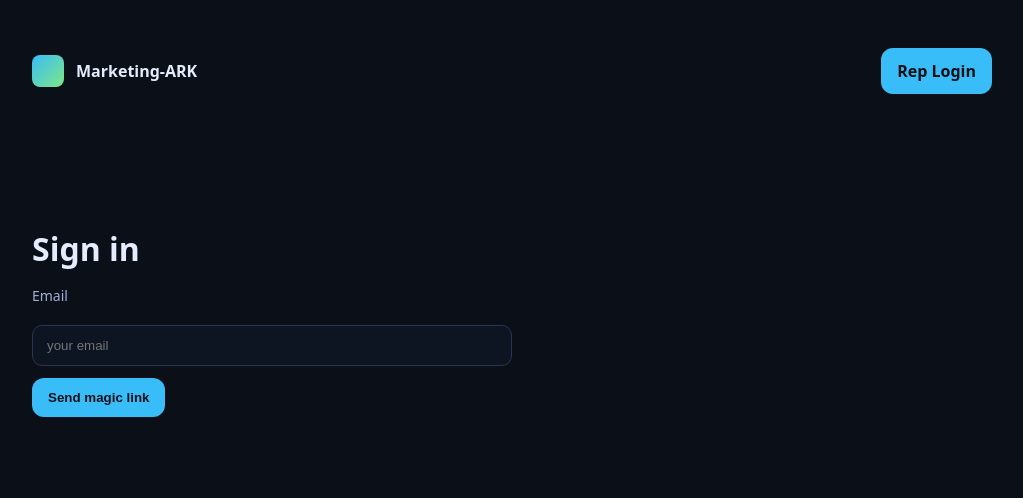
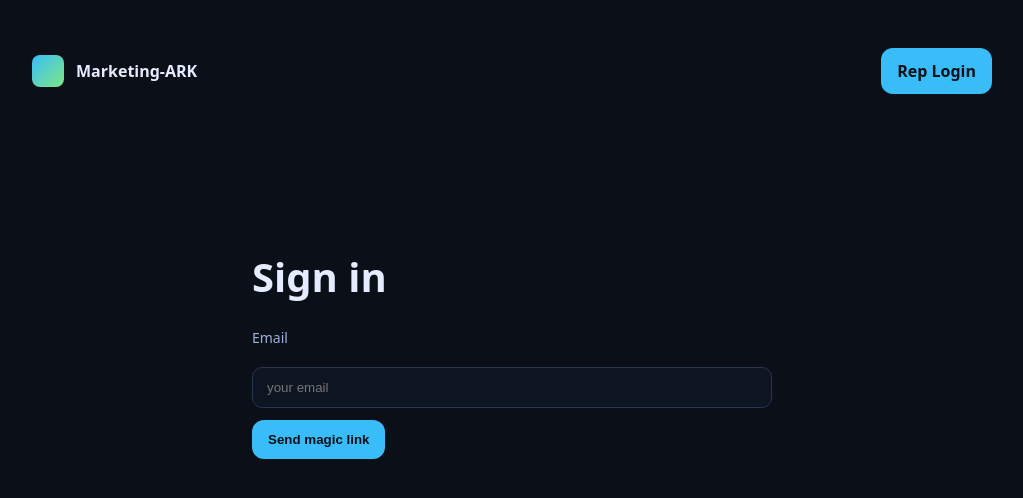
Before and after one commit to noahcasel-sketch/marketing-ark-site, a Next.js app: page /login in a window 1280 px wide. Shown: the top 498 px of the page, without its empty margins (128-1151 px from the left). Built offline with nearby package versions, Linux system fonts and the light colour scheme; no server answers.

Commit message:
Update page.tsx

```diff
--- a/app/login/page.tsx
+++ b/app/login/page.tsx
@@ -18,11 +18,9 @@ export default function LoginPage() {
     e.preventDefault()
     setError(null)
     setSending(true)
-
     try {
       const siteUrl = process.env.NEXT_PUBLIC_SITE_URL || window.location.origin
       const redirectTo = `${siteUrl}/auth/callback`
-
       const { error } = await supabase.auth.signInWithOtp({
         email,
         options: { emailRedirectTo: redirectTo },
@@ -35,15 +33,14 @@ export default function LoginPage() {
   }
 
   return (
-    <div className="container" style={{ paddingTop: 64 }}>
-      <h1 style={{ fontSize: 32, fontWeight: 700, marginBottom: 16 }}>Sign in</h1>
+    <div className="container" style={{ paddingTop: 80 }}>
+      <div style={{ maxWidth: 520, margin: '0 auto' }}>
+        <h1 style={{ fontSize: 40, fontWeight: 800, marginBottom: 24 }}>Sign in</h1>
 
         {sent ? (
-        <p>
-          Check <b>{email}</b> for your sign-in link. (It can take a minute—check spam.)
-        </p>
+          <p>Check <b>{email}</b> for your sign-in link. (It can take a minute—check spam.)</p>
         ) : (
-        <form onSubmit={onSubmit} style={{ display: 'grid', gap: 12, maxWidth: 480 }}>
+          <form onSubmit={onSubmit} style={{ display: 'grid', gap: 12 }}>
             <label className="label" htmlFor="email">Email</label>
             <input
               id="email"
@@ -63,5 +60,6 @@ export default function LoginPage() {
           </form>
         )}
       </div>
+    </div>
   )
 }
```
Lines whose indentation alone changed are shown as unchanged.
